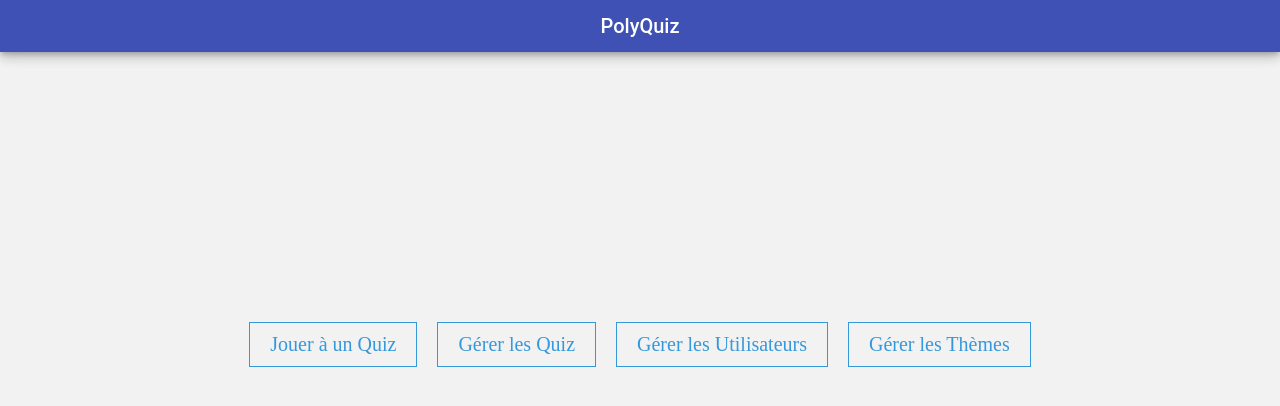
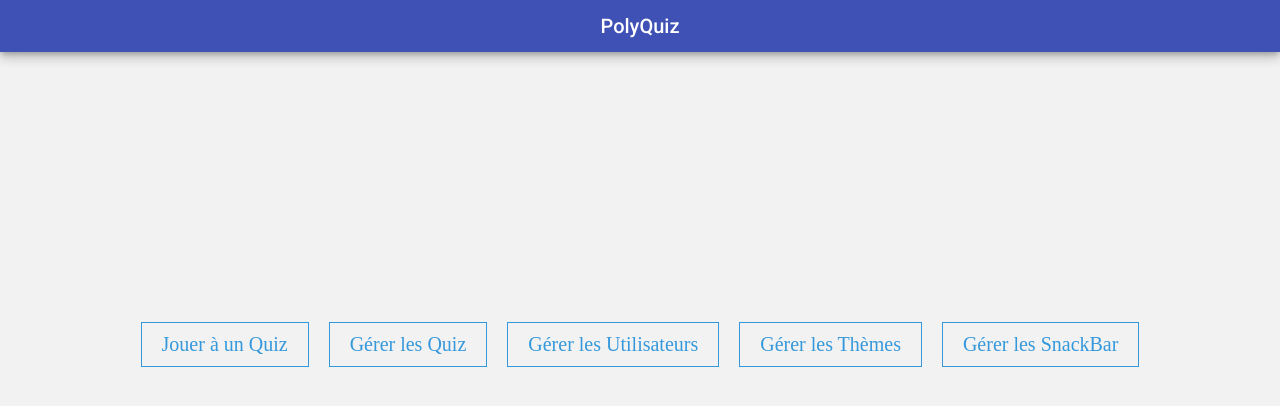
Before and after one commit to 2019-2020-ps6/2019-2020-ps6-rendu-pgg, an Angular app in the folder Front-End/QuizzPS6/: page / in a window 1280 px wide. Shown: the top 406 px of the page. Built offline with nearby package versions, Linux system fonts and the light colour scheme; no server answers.

Commit message:
Ajout SnackBar (message popup)
Ajout SnackBar (message popup)

```diff
--- a/Front-End/QuizzPS6/angular.json
+++ b/Front-End/QuizzPS6/angular.json
@@ -22,12 +22,13 @@
             "main": "src/main.ts",
             "polyfills": "src/polyfills.ts",
             "tsConfig": "tsconfig.app.json",
-            "aot": false,
+            "aot": true,
             "assets": [
               "src/favicon.ico",
               "src/assets"
             ],
             "styles": [
+              "./node_modules/@angular/material/prebuilt-themes/indigo-pink.css",
               "src/styles.scss"
             ],
             "scripts": []
@@ -45,7 +46,6 @@
               "sourceMap": false,
               "extractCss": true,
               "namedChunks": false,
-              "aot": true,
               "extractLicenses": true,
               "vendorChunk": false,
               "buildOptimizer": true,
@@ -93,6 +93,7 @@
               "src/assets"
             ],
             "styles": [
+              "./node_modules/@angular/material/prebuilt-themes/indigo-pink.css",
               "src/styles.scss"
             ],
             "scripts": []
--- a/Front-End/QuizzPS6/src/app/app.module.ts
+++ b/Front-End/QuizzPS6/src/app/app.module.ts
@@ -10,7 +10,7 @@ import { HeaderComponent } from './header/header.component';
 import { QuizFormComponent } from './quizzes/quiz-form/quiz-form.component';
 import { HttpClientModule } from '@angular/common/http';
 import { QuizCreationComponent } from './quizzes/quiz-creation/quiz-creation.component';
-import { MenuComponent } from './menu/menu.component';
+import { MenuComponent} from './menu/menu.component';
 import { NouveauQuizComponent } from './quizzes/quiz-creation/nouveau-quiz/nouveau-quiz.component';
 import { SelectionThemeComponent } from './selection-theme/selection-theme.component';
 import { SelectionQuizComponent } from './selection-quiz/selection-quiz.component';
@@ -22,6 +22,11 @@ import { ParametresQuizComponent } from './parametres-quiz/parametres-quiz.compo
 import { SelectionUserComponent } from './selection-user/selection-user.component';
 import { GestionThemeComponent } from './gestion-theme/gestion-theme.component';
 import { AttemptsUserComponent } from './attempts-user/attempts-user.component';
+import { BrowserAnimationsModule } from '@angular/platform-browser/animations';
+import { MatSnackBar} from '@angular/material/snack-bar';
+import { MatSnackBarModule} from '@angular/material/snack-bar';
+import {MAT_BOTTOM_SHEET_DEFAULT_OPTIONS, MatBottomSheet} from '@angular/material/bottom-sheet';
+import { MatBottomSheetModule} from '@angular/material/bottom-sheet';
 
 @NgModule({
   declarations: [
@@ -49,9 +54,16 @@ import { AttemptsUserComponent } from './attempts-user/attempts-user.component';
     BrowserModule,
     ReactiveFormsModule,
     HttpClientModule,
-    FormsModule
+    FormsModule,
+    BrowserAnimationsModule,
+    MatBottomSheetModule
   ],
-  providers: [],
+  entryComponents: [
+],
+  exports: [
+    MatSnackBarModule
+  ],
+  providers: [{provide: MAT_BOTTOM_SHEET_DEFAULT_OPTIONS, useValue: {hasBackdrop: false}}],
   bootstrap: [AppComponent]
 })
 export class AppModule { }
--- a/Front-End/QuizzPS6/src/app/menu/menu.component.html
+++ b/Front-End/QuizzPS6/src/app/menu/menu.component.html
@@ -33,6 +33,7 @@
     <button *ngSwitchDefault type="button" class="btn btn2" (click)="editQuiz()">Gérer les Quiz</button>
     <button *ngSwitchDefault type="button" class="btn btn3" (click)="editUser()">Gérer les Utilisateurs</button>
     <button *ngSwitchDefault type="button" class="btn btn3" (click)="editTheme()">Gérer les Thèmes</button>
+    <button *ngSwitchDefault type="button" class="btn btn3" (click)="openSnackBar('ItemDeleted')">Gérer les SnackBar</button>
     <ng-container *ngIf="user">
       {{user.bigPointer ? setBigCursor() : removeBigCursor()}}
     </ng-container>
--- a/Front-End/QuizzPS6/src/app/menu/menu.component.ts
+++ b/Front-End/QuizzPS6/src/app/menu/menu.component.ts
@@ -1,6 +1,7 @@
 import { User } from './../../models/user.model';
 import { UserService } from './../../services/user.service';
 import { Component, OnInit } from '@angular/core';
+import {MatSnackBar} from '@angular/material/snack-bar';
 
 @Component({
   selector: 'app-menu',
@@ -11,7 +12,7 @@ export class MenuComponent implements OnInit {
   state: number;
   public user: User;
 
-  constructor(public userService: UserService) {
+  constructor(public userService: UserService, private snackBar: MatSnackBar) {
     this.state = 0;
 
     this.userService.userSelected$.subscribe((user) => {
@@ -21,6 +22,10 @@ export class MenuComponent implements OnInit {
 
   ngOnInit() {
     console.log('menu Hub chargé');
+  }
+
+  openSnackBar(message) {
+    this.snackBar.open(message);
   }
 
   playQuiz() {
--- a/Front-End/QuizzPS6/src/app/selection-user/selection-user.component.ts
+++ b/Front-End/QuizzPS6/src/app/selection-user/selection-user.component.ts
@@ -9,7 +9,7 @@ import { User } from 'src/models/user.model';
 })
 export class SelectionUserComponent implements OnInit {
   public userList: User[] = [];
-  private state: number;
+  public state: number;
   public user: User;
 
   constructor(public userService: UserService) {
--- a/Front-End/QuizzPS6/src/index.html
+++ b/Front-End/QuizzPS6/src/index.html
@@ -7,6 +7,8 @@
   <meta name="viewport" content="width=device-width, initial-scale=1">
   <link rel="icon" type="image/x-icon" href="favicon.ico">
   <link rel="stylesheet" href="https://use.fontawesome.com/releases/v5.6.3/css/all.css" integrity="sha384-UHRtZLI+pbxtHCWp1t77Bi1L4ZtiqrqD80Kn4Z8NTSRyMA2Fd33n5dQ8lWUE00s/" crossorigin="anonymous">
+  <link href="https://fonts.googleapis.com/css?family=Roboto:300,400,500&display=swap" rel="stylesheet">
+  <link href="https://fonts.googleapis.com/icon?family=Material+Icons" rel="stylesheet">
 </head>
 <body>
   <app-root></app-root>
--- a/Front-End/QuizzPS6/src/styles.scss
+++ b/Front-End/QuizzPS6/src/styles.scss
@@ -9,3 +9,6 @@ body {
   margin: 0;
   background-color: $app-background-color;
 }
+
+html, body { height: 100%; }
+body { margin: 0; font-family: Roboto, "Helvetica Neue", sans-serif; }
--- a/Front-End/QuizzPS6/tsconfig.app.json
+++ b/Front-End/QuizzPS6/tsconfig.app.json
@@ -9,7 +9,7 @@
     "src/polyfills.ts"
   ],
   "include": [
-    "src/**/*.ts"
+    "src/**/*.d.ts"
   ],
   "exclude": [
     "src/test.ts",
--- a/Front-End/QuizzPS6/tsconfig.json
+++ b/Front-End/QuizzPS6/tsconfig.json
@@ -21,6 +21,7 @@
   },
   "angularCompilerOptions": {
     "fullTemplateTypeCheck": true,
-    "strictInjectionParameters": true
+    "strictInjectionParameters": true,
+    "enableIvy": false
   }
 }
```
Also changed, not shown: Front-End/QuizzPS6/package.json (+19 -17 lines), Front-End/QuizzPS6/src/app/menu/snack-bar-overview-example.html (added, +8 -0 lines), 1 other file (tests, documents, lock files or other folders).
